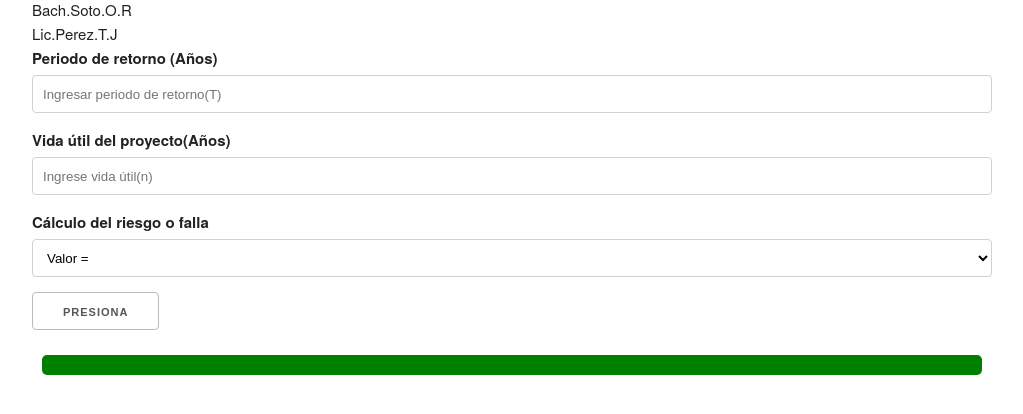
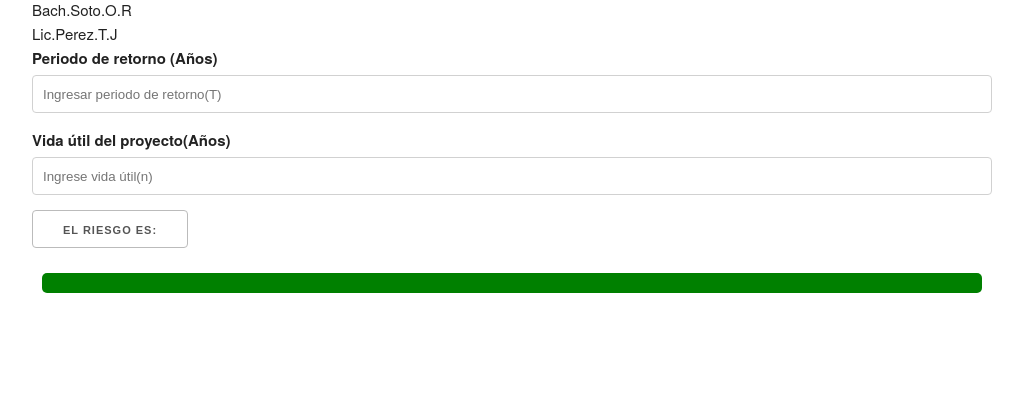
Before and after one commit to renzo834/Calcu-Flask, a Flask app: page / in a window 1280 px wide. Shown: the part 150-564 px from the top of the page, without its empty margins (128-1151 px from the left). Run offline with Flask 2, Linux system fonts and the light colour scheme.

Commit message:
make it better

```diff
--- a/app.py
+++ b/app.py
@@ -14,13 +14,13 @@ def send(sum=sum):
         num1 = request.form['num1']
         num2 = request.form['num2']
 
-        operation = request.form['operation']
+       ##operation = request.form['operation']
 
-        if operation == 'add':
-            sum =  1- ( 1- (1/(float(num1))))**(float(num2))
-            return render_template('app.html', sum=round(sum,5))
+        ##if operation == 'add':
+        sum =  1- ( 1- (1/(float(num1))))**(float(num2))
+        return render_template('app.html', sum=round(sum,5))
 
-        else:
+    else:
             return render_template('app.html')
 
 
--- a/templates/app.html
+++ b/templates/app.html
@@ -47,13 +47,14 @@
         />
 
 
-
+<!--
         <label for="Operation">Cálculo del riesgo o falla</label>
         <select class="u-full-width" name="operation">
           <option value="add">Valor =</option>
         </select>
+        -->
 
-        <input type="submit" value="Presiona " id="calc_btn" />
+        <input type="submit" value="El riesgo es:" id="calc_btn" />
         <br />
         <div class="alert">
           {{ sum }}
```
